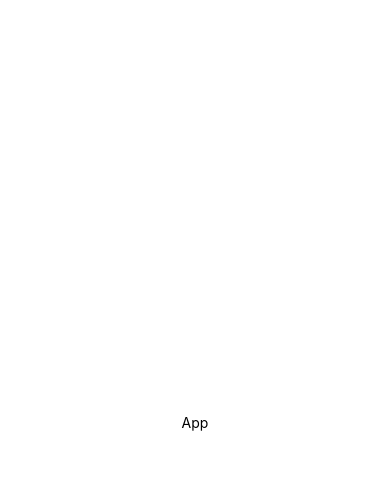
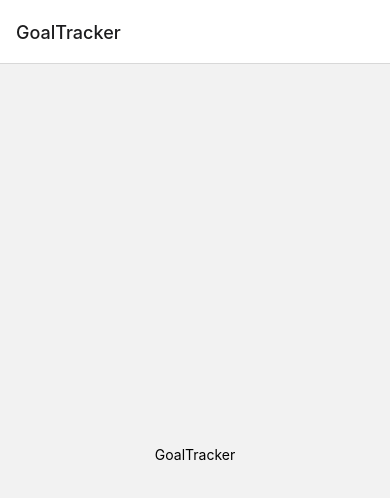
Before and after one commit to Zisuen/GoalTracker, a React Native app: screen /GoalTracker in a window 390 px wide. Shown: the top 498 px of the page. Built offline with nearby package versions, Linux system fonts and the light colour scheme.

Commit message:
Navigation Setup

```diff
--- a/src/App.tsx
+++ b/src/App.tsx
@@ -1,20 +1,49 @@
 import React from 'react';
-import {View, Text, StyleSheet} from 'react-native';
+import {createNativeStackNavigator} from '@react-navigation/native-stack';
 
-const App = () => {
+import Login from './screens/Login';
+import GoalTracker from './screens/GoalTracker';
+import Account from './screens/Account';
+import {NavigationContainer} from '@react-navigation/native';
+
+type AuthenticationStackParams = {
+  Login: undefined;
+};
+const AuthenticationStack =
+  createNativeStackNavigator<AuthenticationStackParams>();
+
+const AuthenticationStackNavigator = () => {
   return (
-    <View style={styles.container}>
-      <Text>App</Text>
-    </View>
+    <AuthenticationStack.Navigator>
+      <AuthenticationStack.Screen name="Login" component={Login} />
+    </AuthenticationStack.Navigator>
   );
 };
 
+type RootStackParams = {
+  GoalTracker: undefined;
+  Account: undefined;
+};
+const RootStack = createNativeStackNavigator<RootStackParams>();
+const RootStackNavigator = () => {
+  return (
+    <RootStack.Navigator>
+      <RootStack.Screen name="GoalTracker" component={GoalTracker} />
+      <RootStack.Screen name="Account" component={Account} />
+    </RootStack.Navigator>
+  );
+};
+
+const App = () => {
+  const isLoggedIn: boolean = true;
+  const navigationSwitcher = () => {
+    if (isLoggedIn) {
+      return <RootStackNavigator />;
+    } else {
+      return <AuthenticationStackNavigator />;
+    }
+  };
+  return <NavigationContainer>{navigationSwitcher()}</NavigationContainer>;
+};
+
 export default App;
-
-const styles = StyleSheet.create({
-  container: {
-    flex: 1,
-    justifyContent: 'center',
-    alignItems: 'center',
-  },
-});
--- /dev/null
+++ b/src/screens/Account.tsx
@@ -0,0 +1,20 @@
+import React from 'react';
+import {View, Text, StyleSheet} from 'react-native';
+
+const Account = () => {
+  return (
+    <View style={styles.container}>
+      <Text>Account</Text>
+    </View>
+  );
+};
+
+export default Account;
+
+const styles = StyleSheet.create({
+  container: {
+    flex: 1,
+    justifyContent: 'center',
+    alignItems: 'center',
+  },
+});
--- /dev/null
+++ b/src/screens/GoalTracker.tsx
@@ -0,0 +1,20 @@
+import React from 'react';
+import {View, Text, StyleSheet} from 'react-native';
+
+const GoalTracker = () => {
+  return (
+    <View style={styles.container}>
+      <Text>GoalTracker</Text>
+    </View>
+  );
+};
+
+export default GoalTracker;
+
+const styles = StyleSheet.create({
+  container: {
+    flex: 1,
+    justifyContent: 'center',
+    alignItems: 'center',
+  },
+});
--- /dev/null
+++ b/src/screens/Login.tsx
@@ -0,0 +1,20 @@
+import React from 'react';
+import {View, Text, StyleSheet} from 'react-native';
+
+const Login = () => {
+  return (
+    <View style={styles.container}>
+      <Text>Login</Text>
+    </View>
+  );
+};
+
+export default Login;
+
+const styles = StyleSheet.create({
+  container: {
+    flex: 1,
+    justifyContent: 'center',
+    alignItems: 'center',
+  },
+});
```
